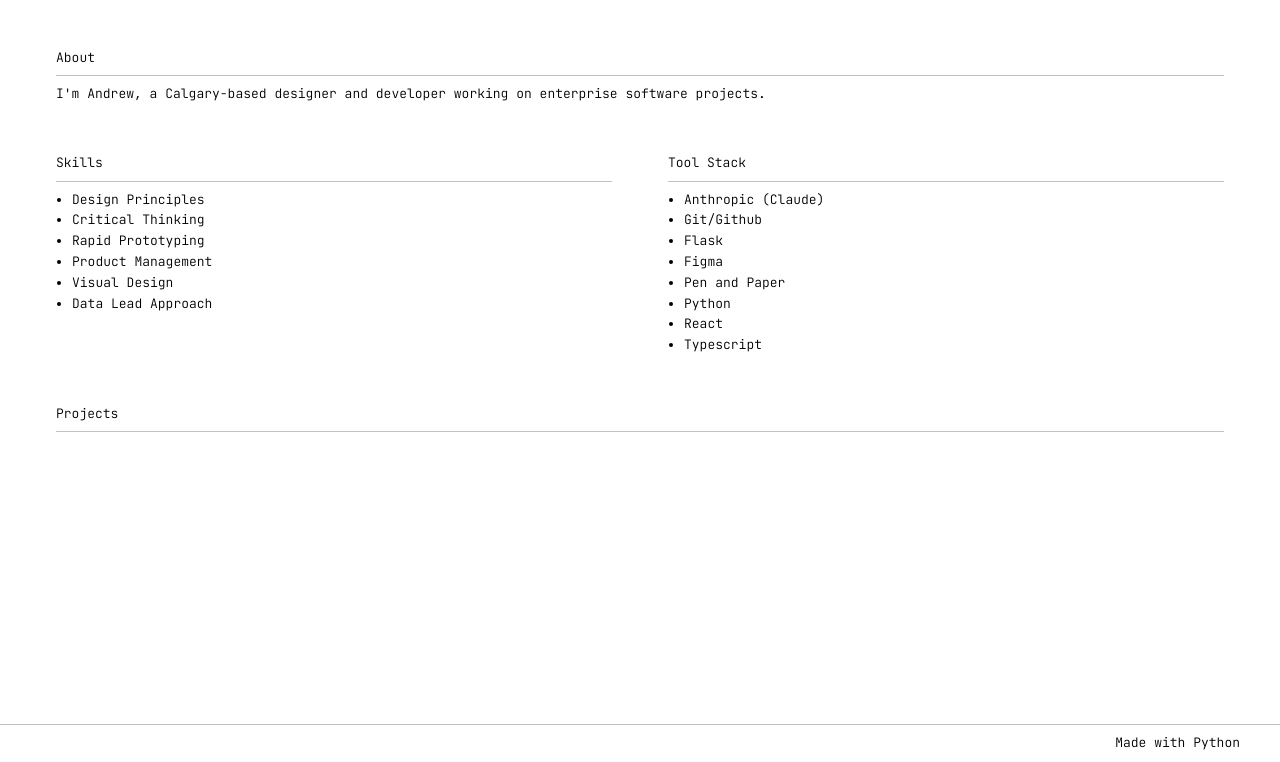
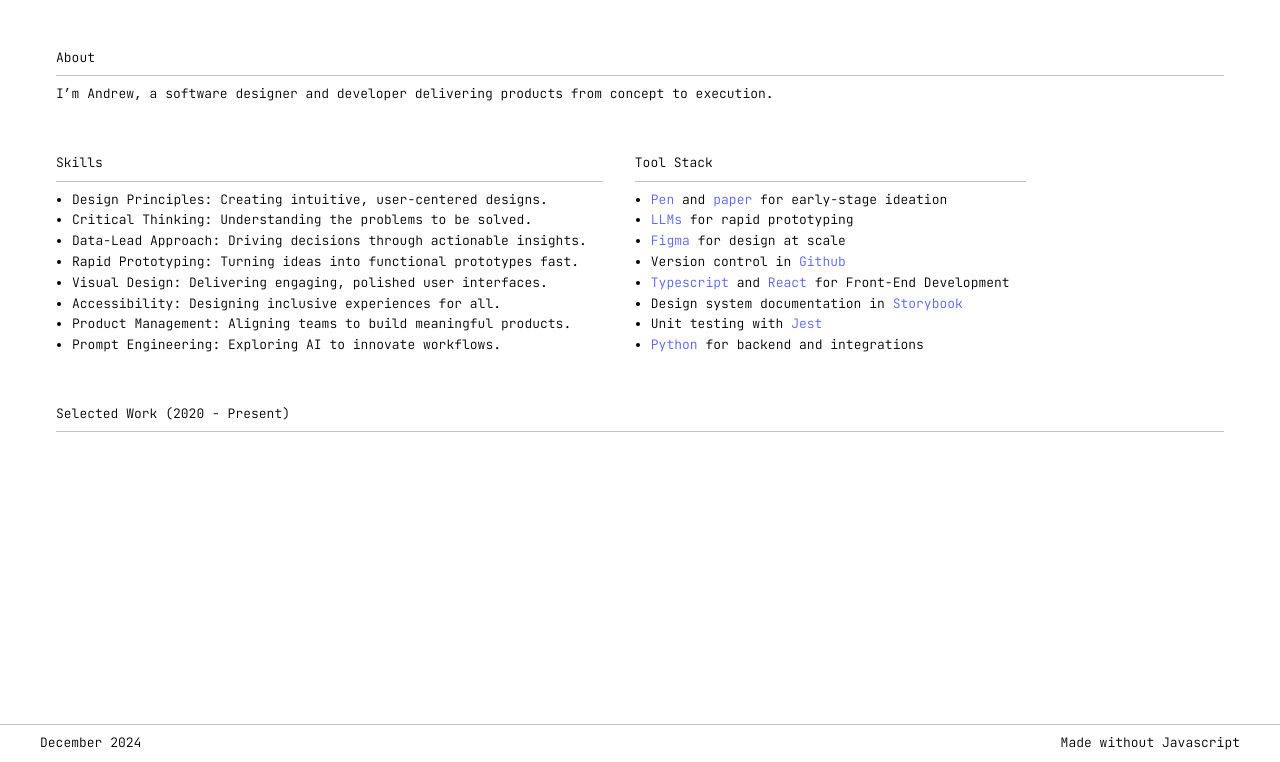
Before and after one commit to andrewjamesmoore/andrew-work, a Flask app: template templates/home.html in a window 1280 px wide. Shown: the part 38-800 px from the top of the page. Run offline with Flask 3, Linux system fonts and the light colour scheme; the template is opened without the code that fills it, so the values that code supplies are empty.

Commit message:
fix: add context processor and skills copy

```diff
--- a/app.py
+++ b/app.py
@@ -4,6 +4,13 @@
 from markdown2 import markdown
 
 app = Flask(__name__)
+
+@app.context_processor
+def inject_globals():
+    theme = request.cookies.get("theme", "light-mode")
+    opposite_theme = "dark-mode" if theme == "light-mode" else "light-mode"
+    current_date = datetime.now().strftime("%B %Y")
+    return dict(theme=theme, opposite_theme=opposite_theme, date=current_date)
 
 @app.route("/")
 def home():
@@ -12,10 +19,7 @@
     except Exception as e:
         print(f"Error fetching projects: {e}")
         project_list = []
-    theme = request.cookies.get("theme", "light-mode")
-    opposite_theme = "dark-mode" if theme == "light-mode" else "light-mode"
-    current_date = datetime.now().strftime("%B %Y")
-    return render_template("home.html", projects=project_list, date=current_date, theme=theme, opposite_theme=opposite_theme)
+    return render_template("home.html", projects=project_list)
 
 @app.route("/projects")
 def project_repo():
@@ -24,20 +28,13 @@
     except Exception as e:
         print(f"Error fetching projects: {e}")
         project_list = []
-    theme = request.cookies.get("theme", "light-mode")
-    opposite_theme = "dark-mode" if theme == "light-mode" else "light-mode"
-    current_date = datetime.now().strftime("%B %Y")
-    return render_template("projects.html", projects=project_list, date=current_date, theme=theme, opposite_theme=opposite_theme)
+    return render_template("projects.html", projects=project_list)
 
 @app.route("/projects/<slug>")
 def project(slug):
     project_data = fetch_project_by_slug(slug)
     project_data['body_html'] = markdown(project_data.get('body', ''))
-    theme = request.cookies.get("theme", "light-mode")
-    opposite_theme = "dark-mode" if theme == "light-mode" else "light-mode"
-    current_date = datetime.now().strftime("%B %Y")
-    return render_template("project.html", project=project_data, date=current_date, theme=theme, opposite_theme=opposite_theme)
-
+    return render_template("project.html", project=project_data)
 
 @app.route("/toggle_theme", methods=["GET", "POST"])
 def toggle_theme():
--- a/static/css/components/_home.css
+++ b/static/css/components/_home.css
@@ -1,17 +1,16 @@
-/* homepage body content */
 
 /* skills and tools section */
-.home__skills {
-  column-count: 2;
-  column-gap: var(--space-large);
-  padding: 0;
-  margin: 0;
-  width: 100%;
+.skills {
+    display: flex;
+    gap: var(--space-large)
+    width: 100%
+    margin: 0;
+    padding: 0;
 }
 
-@media (max-width: 500px) {
-  .home__skills {
-    column-count: 1;
+@media (max-width: 768px) {
+  .skills {
+    flex-direction: column;
   }
 }
 
--- a/templates/base.html
+++ b/templates/base.html
@@ -99,7 +99,7 @@
           <span>{{ date }}</span>
         </div>
         <div>
-          <span>Made with Python</span>
+          <span>Made without Javascript</span>
         </div>
       </div>
     </footer>
--- a/templates/home.html
+++ b/templates/home.html
@@ -2,23 +2,24 @@
 <section>
   <h2>About</h2>
   <hr />
-  <div>
-    I'm Andrew, a Calgary-based designer and developer working on enterprise
-    software projects.
-  </div>
+    <span>
+    I’m Andrew, a software designer and developer delivering products from concept to execution.
+    </span>
 </section>
 
-<section class="home__skills">
+<section class="skills">
   <section>
     <h2>Skills</h2>
     <hr />
     <ul>
-      <li>Design Principles</li>
-      <li>Critical Thinking</li>
-      <li>Rapid Prototyping</li>
-      <li>Product Management</li>
-      <li>Visual Design</li>
-      <li>Data Lead Approach</li>
+      <li>Design Principles: Creating intuitive, user-centered designs.</li>
+      <li>Critical Thinking: Understanding the problems to be solved.</li>
+      <li>Data-Lead Approach: Driving decisions through actionable insights.</li>
+      <li>Rapid Prototyping: Turning ideas into functional prototypes fast.</li>
+      <li>Visual Design: Delivering engaging, polished user interfaces.</li>
+      <li>Accessibility: Designing inclusive experiences for all.</li>
+      <li>Product Management: Aligning teams to build meaningful products.</li>
+      <li>Prompt Engineering: Exploring AI to innovate workflows.</li>
     </ul>
   </section>
 
@@ -26,20 +27,20 @@
     <h2>Tool Stack</h2>
     <hr />
     <ul>
-      <li>Anthropic (Claude)</li>
-      <li>Git/Github</li>
-      <li>Flask</li>
-      <li>Figma</li>
-      <li>Pen and Paper</li>
-      <li>Python</li>
-      <li>React</li>
-      <li>Typescript</li>
+      <li><a href="https://www.amazon.ca/SAKURA-Micron-Fineline-Archival-50059/dp/B08KFXJC1S" target="_blank">Pen</a> and <a href="https://www.amazon.ca/Speedball-Art-Products-Bienfang-Designer/dp/B001KZH2D2/" target="_blank">paper</a>  for early-stage ideation</li>
+      <li><a href="https://platform.openai.com/docs/overview" target="_blank">LLMs</a> for rapid prototyping</li>
+      <li><a href="https://help.figma.com/hc/en-us" target="_blank">Figma</a> for design at scale</li>
+      <li>Version control in <a href="https://github.com/github/docs" target="_blank">Github</a></li>
+      <li><a href="https://www.typescriptlang.org/docs/" target="_blank">Typescript</a> and <a href="https://react.dev/reference/react" target="_blank">React</a> for Front-End Development</li>
+      <li>Design system documentation in <a href="https://storybook.js.org/docs" target="_blank">Storybook</a></li>
+      <li>Unit testing with <a href="https://jestjs.io/docs/getting-started" target="_blank">Jest</a></li>
+      <li><a href="https://docs.python.org/3/" target="_blank">Python</a> for backend and integrations</li>
     </ul>
   </section>
 </section>
 
 <section>
-  <h2>Projects</h2>
+  <h2>Selected Work (2020 - Present)</h2>
   <hr />
   <ul class="home__project">
     {% for project in projects %}
```
